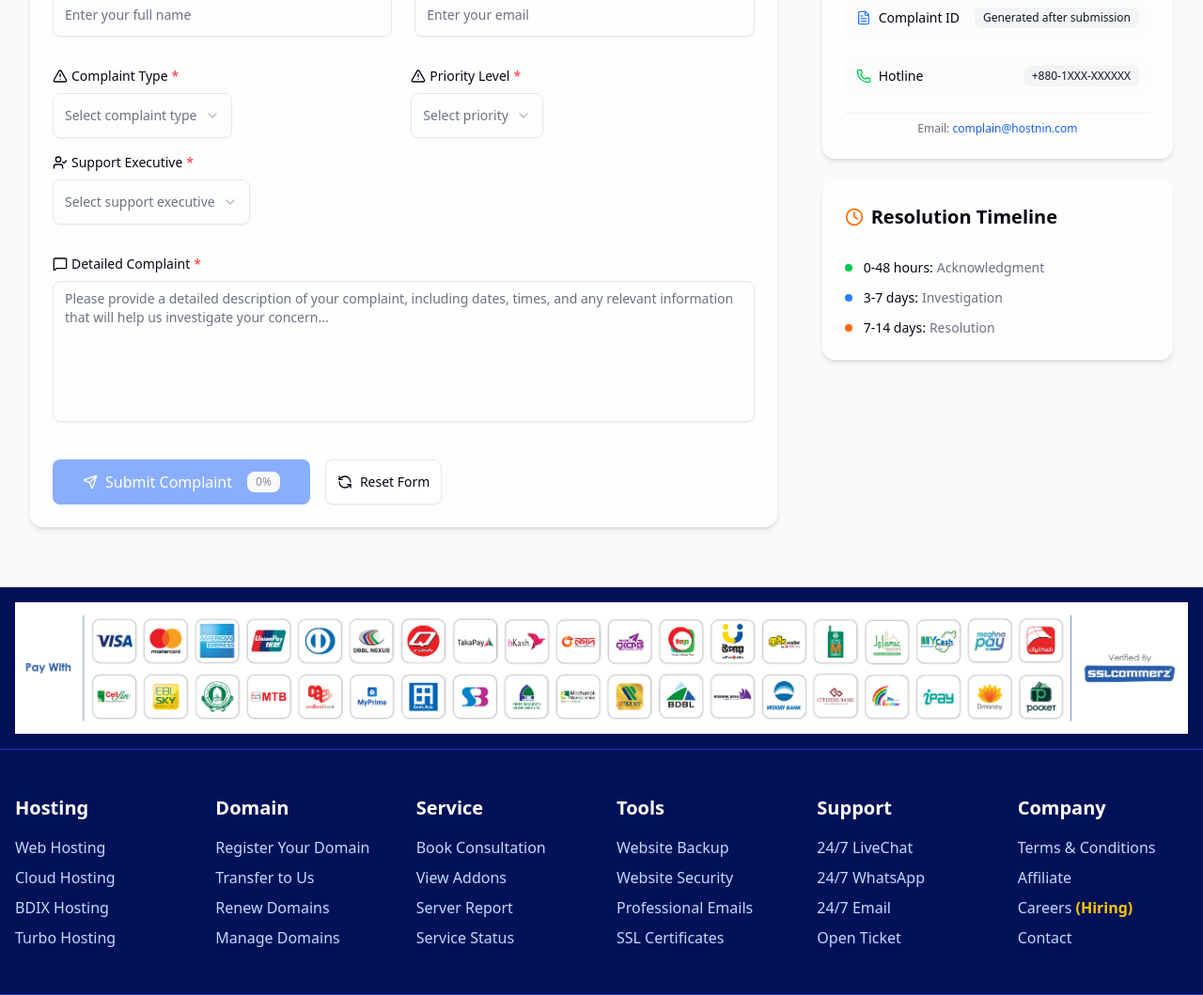
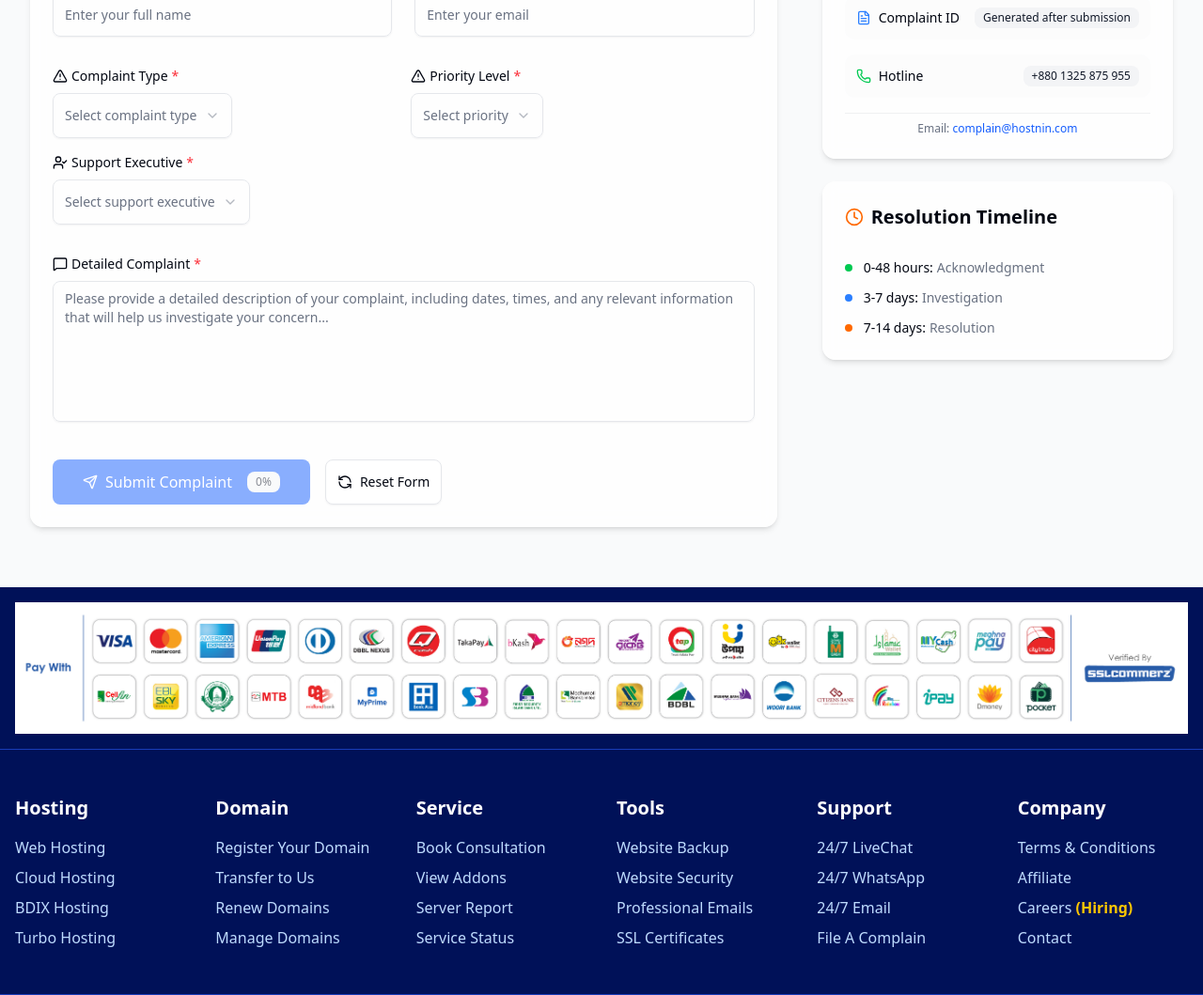
Before and after one commit to ssmahim01/hostnin, a Next.js app: page /complain in a window 1280 px wide. Shown: the part 708-1767 px from the top of the page at 94% size. Built offline with nearby package versions, Linux system fonts and the light colour scheme.

Commit message:
Updated: features section with page of complain then set route in footer

```diff
--- a/src/app/(public-routes)/(routes)/complain/page.tsx
+++ b/src/app/(public-routes)/(routes)/complain/page.tsx
@@ -1,6 +1,14 @@
+import { Metadata } from "next";
 import ComplainFeatures from "../../components/complain/complain-features";
 import ComplainForm from "../../components/complain/complain-form";
 import ComplainHeader from "../../components/complain/complain-header";
+
+export const metadata: Metadata = {
+  title: "Submit Complain | Hostnin",
+  description:
+    "Submit your complaint to Hostnin's support team. Fill out the form and our technical experts will reach out to resolve your issue promptly.",
+  keywords: "Hostnin, complaint, support, customer service, issue reporting",
+};
 
 export default function ComplainPage() {
   return (
--- a/src/app/(public-routes)/components/complain/complain-features.tsx
+++ b/src/app/(public-routes)/components/complain/complain-features.tsx
@@ -55,7 +55,7 @@ const contactInfo = [
   {
     icon: PhoneIcon,
     label: "Hotline",
-    value: "+880-1XXX-XXXXXX",
+    value: "+880 1325 875 955",
     color: "text-green-500",
   },
 ];
--- a/src/components/shared/footer.tsx
+++ b/src/components/shared/footer.tsx
@@ -92,8 +92,8 @@ const footerSections: FooterSection[] = [
         href: "mailto:support@hostnin.com",
       },
       {
-        label: "Open Ticket",
-        href: "https://my.hostnin.com/submitticket.php",
+        label: "File A Complain",
+        href: "/complain",
       },
     ],
   },
```
Lines whose indentation alone changed are shown as unchanged.
